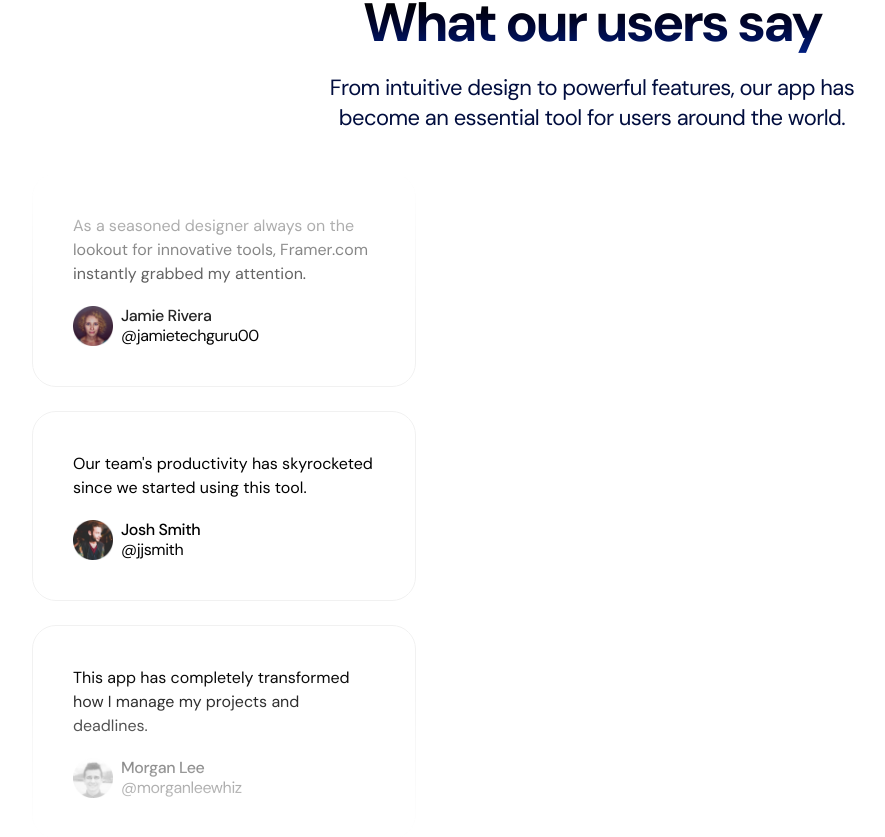
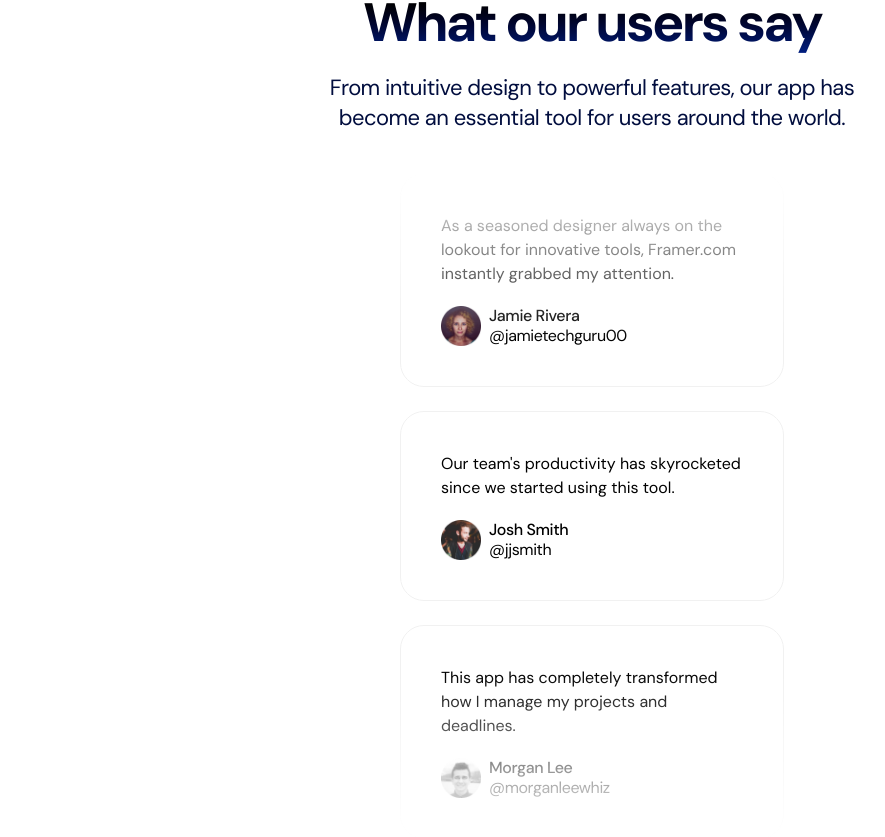
Before and after one commit to Meetkamal256/saas-landing-page, a Next.js app: page / in a window 1280 px wide. Shown: the part 2999-3836 px from the top of the page, without its empty margins (48-933 px from the left). Built offline with nearby package versions, Linux system fonts and the light colour scheme.

Commit message:
style: add wrapper div to center testimonial cards

```diff
--- a/app/sections/Testimonials.tsx
+++ b/app/sections/Testimonials.tsx
@@ -20,6 +20,7 @@ export const Testimonials = () => {
           </p>
         </div>
         {/* testimonial card */}
+        <div className="flex justify-center gap-6">
           <div className="flex flex-col gap-6 mt-10 [mask-image:linear-gradient(to_bottom,transparent,black_25%,black_75%,transparent)]">
             {firstColumn.map((testimonial) => (
               <div
@@ -29,17 +30,28 @@ export const Testimonials = () => {
                 <div className="">{testimonial.text}</div>
                 <div className="flex items-center gap-2 mt-5">
                   <div>
-                  <Image src={testimonial.imageSrc} alt="testimonial image" height={40} width={40} className="full-rounded h-10 w-10"/>
+                    <Image
+                      src={testimonial.imageSrc}
+                      alt="testimonial image"
+                      height={40}
+                      width={40}
+                      className="full-rounded h-10 w-10"
+                    />
                   </div>
                   <div className="flex flex-col">
-                  <div className="font-medium tracking-tight leading-[20px]">{testimonial.name}</div>
-                  <div className="leading-5 tracking-tight ">{testimonial.username}</div>
+                    <div className="font-medium tracking-tight leading-[20px]">
+                      {testimonial.name}
+                    </div>
+                    <div className="leading-5 tracking-tight ">
+                      {testimonial.username}
+                    </div>
                   </div>
                 </div>
               </div>
             ))}
           </div>
         </div>
+      </div>
     </section>
   );
 };
```
Lines whose indentation alone changed are shown as unchanged.
